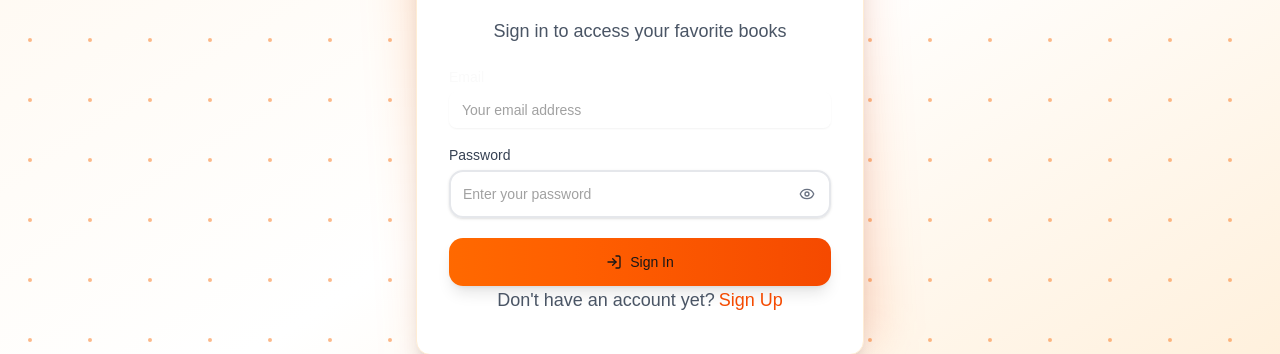
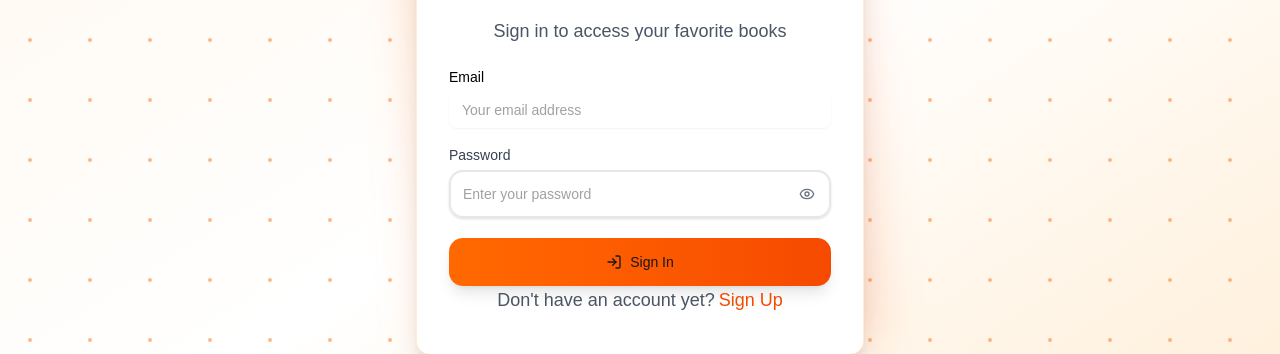
Before and after one commit to betselotT/BookVerse-Project, a Next.js app: page /sign-in in a window 1280 px wide. Shown: the part 290-644 px from the top of the page. Built offline with nearby package versions, Linux system fonts and the light colour scheme; no server answers; a web font is replaced by a local one.

Commit message:
fixed signup issue

```diff
--- a/components/AuthForm.tsx
+++ b/components/AuthForm.tsx
@@ -158,7 +158,7 @@ const AuthForm = ({ type }: { type: FormType }) => {
                 <Form {...form}>
                   <form
                     onSubmit={form.handleSubmit(onSubmit)}
-                    className="w-full space-y-5"
+                    className="w-full space-y-5 text-black"
                   >
                     {!isSignIn && (
                       <CustomFormField
```
